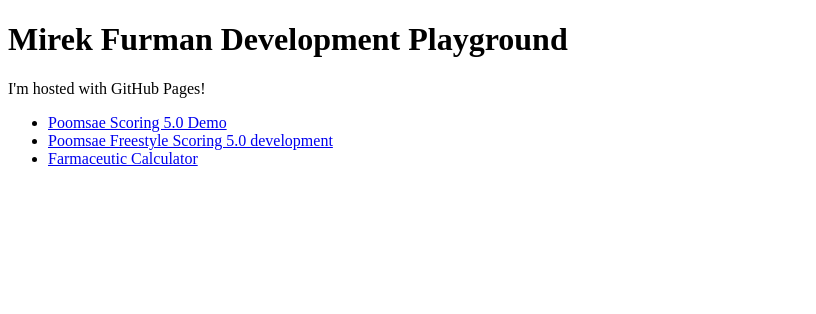
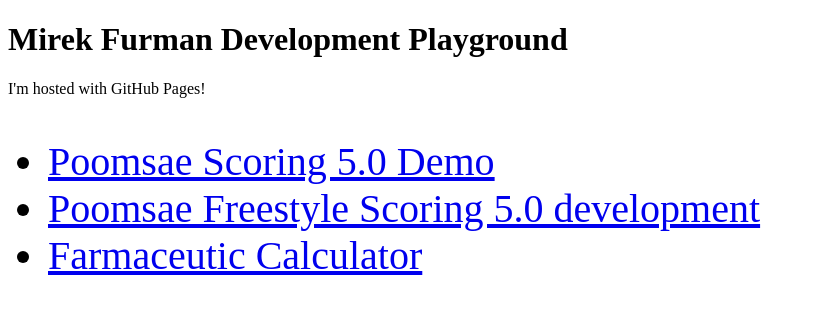
Before and after one commit to furmirek/furmirek.github.io, a plain HTML site: page index.html in a window 1280 px wide. Shown: the whole page, without its empty margins (0-816 px from the left). Drawn offline with Linux system fonts and the light colour scheme.

Commit message:
Update index.html

```diff
--- a/index.html
+++ b/index.html
@@ -3,7 +3,7 @@
 <body>
 <h1>Mirek Furman Development Playground</h1>
 <p>I'm hosted with GitHub Pages!</p>
-<div style="font-seize:5vh;">
+<div style="font-size: 5vh;">
   <ul>
     <li>
       <a href="pss5-demo.html">Poomsae Scoring 5.0 Demo</a>
```
